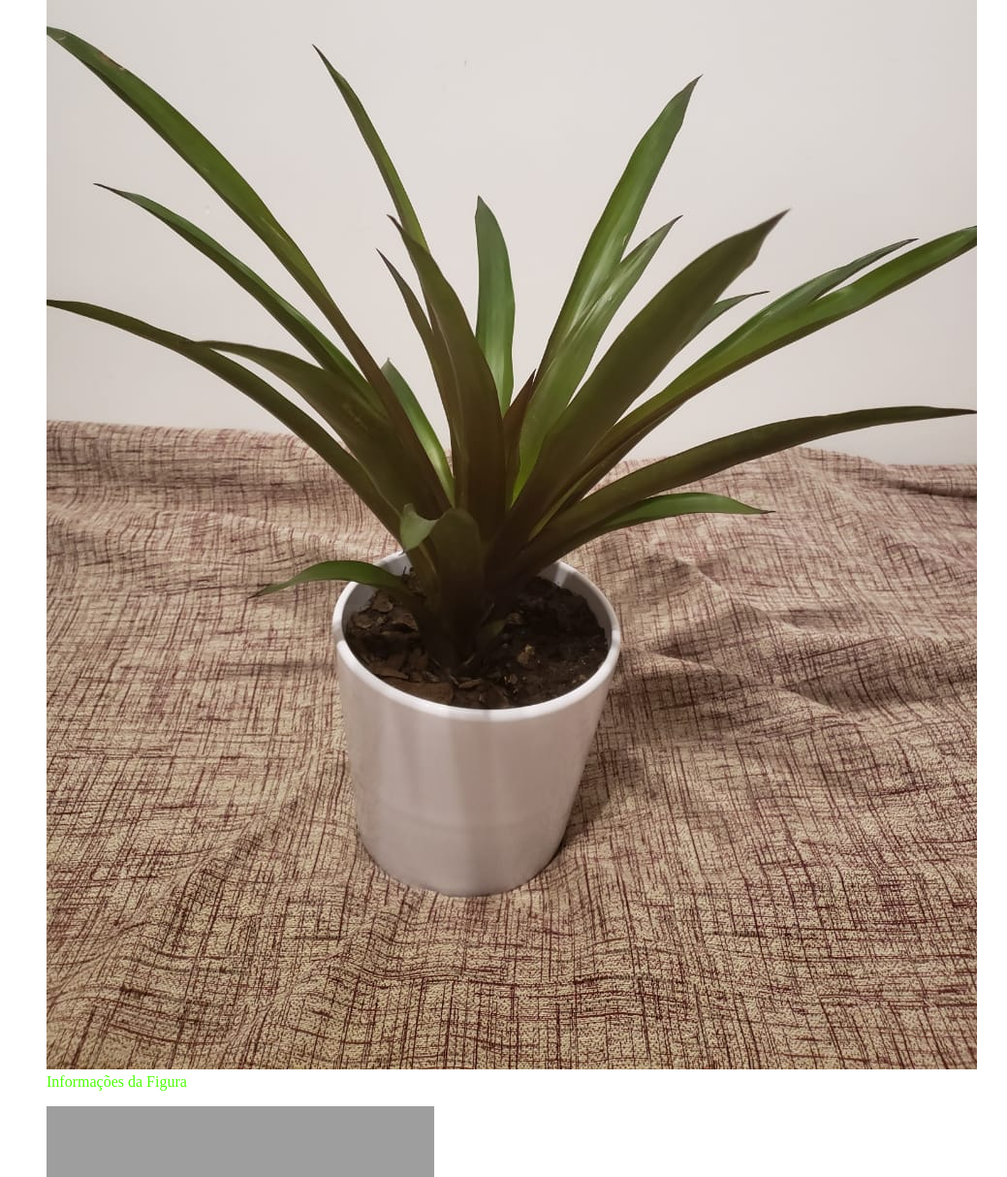
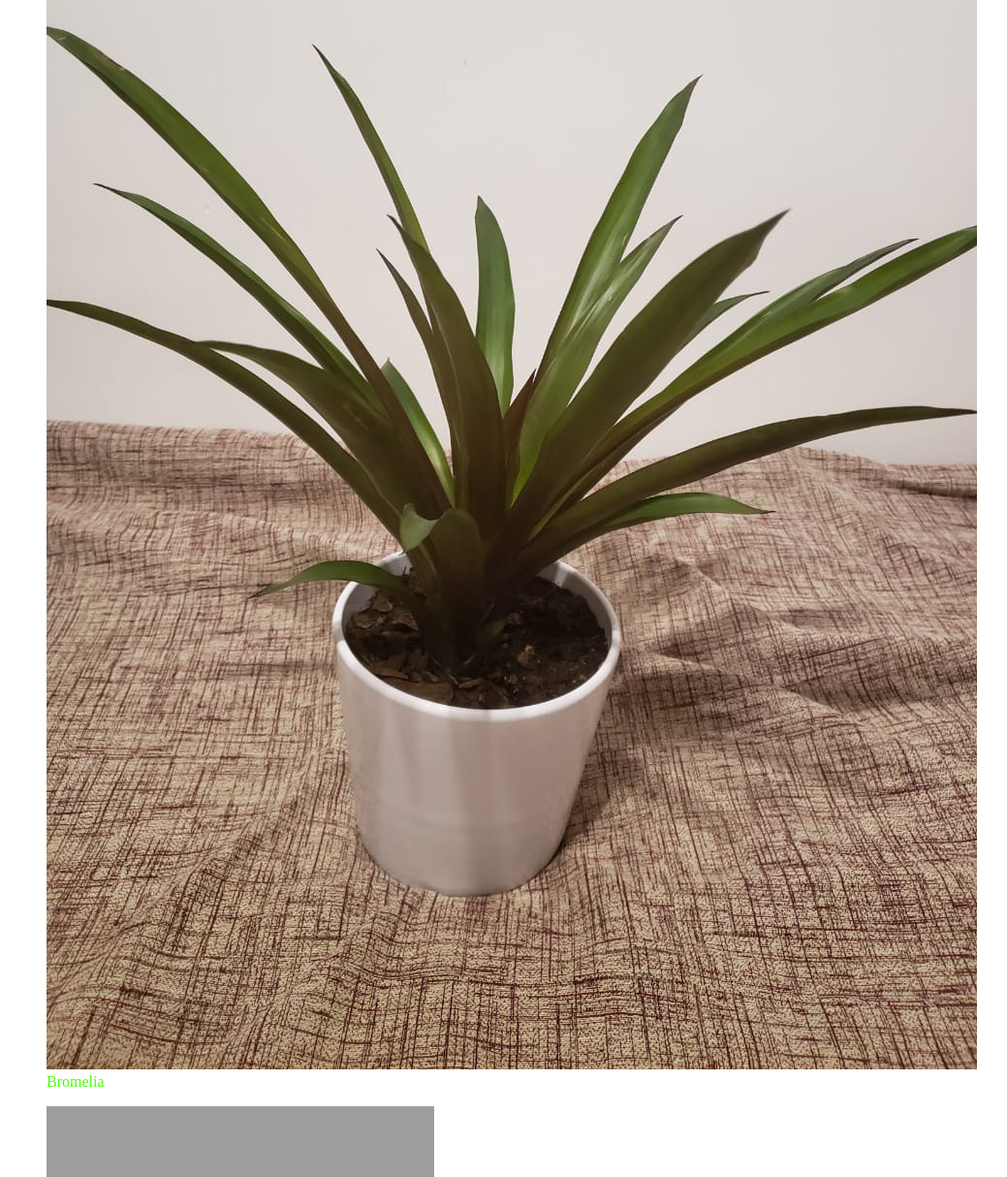
Before and after one commit to AdrianoAntongiovanni/BlogAdriano, a Jekyll site: the page built from assets/css/home.html, in a window 1280 px wide. Shown: the part 193-1407 px from the top of the page at 97% size, without its empty margins (0-1039 px from the left). Built offline with Jekyll 4.4.1, drawn with Linux system fonts in a browser that asks for light colours.

Commit message:
Atualizacao Imagem

```diff
--- a/_layouts/default.html
+++ b/_layouts/default.html
@@ -7,8 +7,8 @@
             {{page.title}}
         </title>
         <figure>
-            <img src = '/assets/images/bromelia.jpeg' | relative_url }>
-            <figcaption>Informações da Figura</figcaption>
+            <img src = '/assets/images/bromelia.png' | relative_url }>
+            <figcaption>Bromelia</figcaption>
         </figure>
         <link rel = "stylesheet" href="{{ '/assets/css/styles.css' | relative_url}}">
     </head>
```
Also changed, not shown: assets/css/home.html (line endings or trailing spaces), assets/images/bromelia.jpeg (deleted), assets/images/bromelia.png (added).
